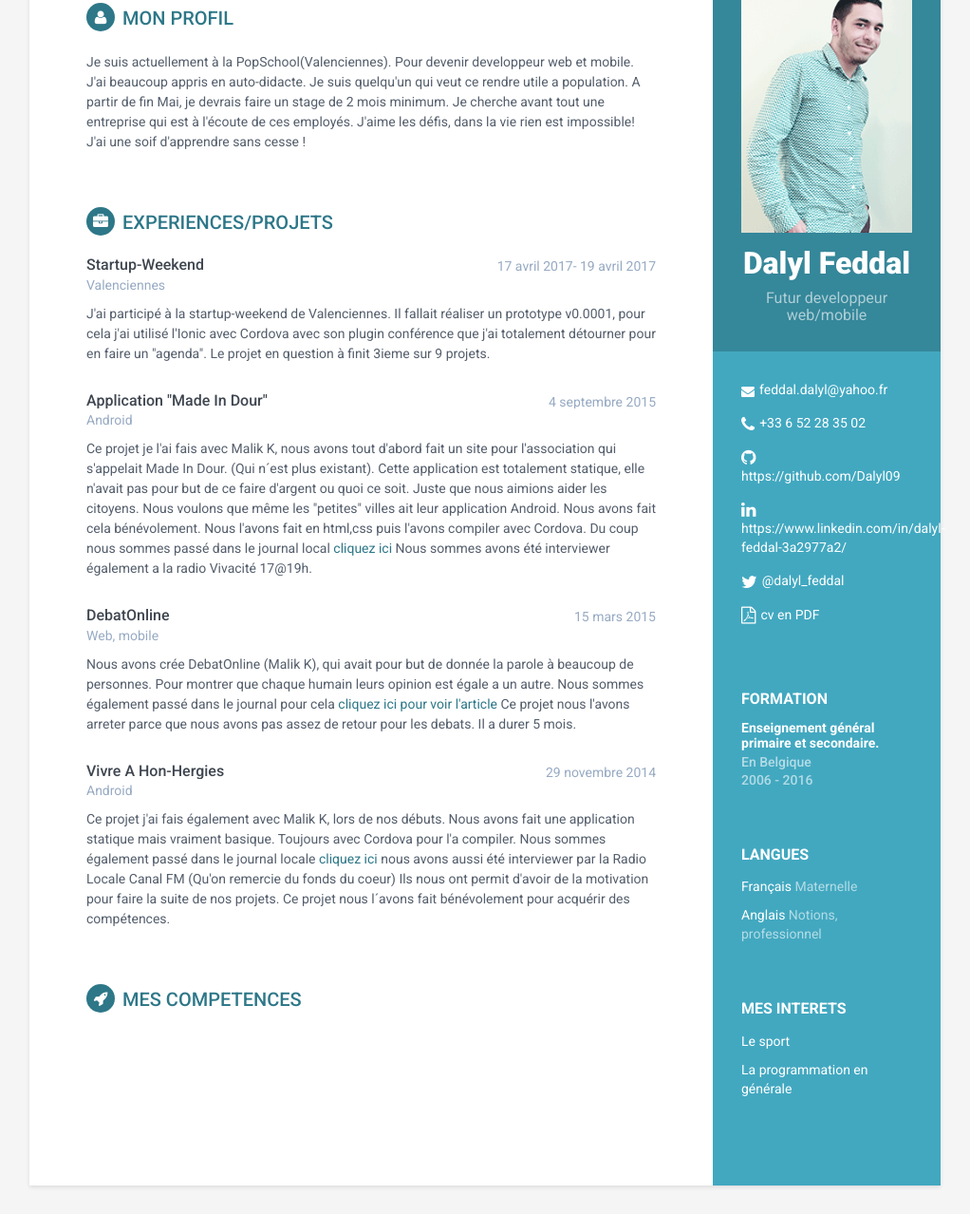
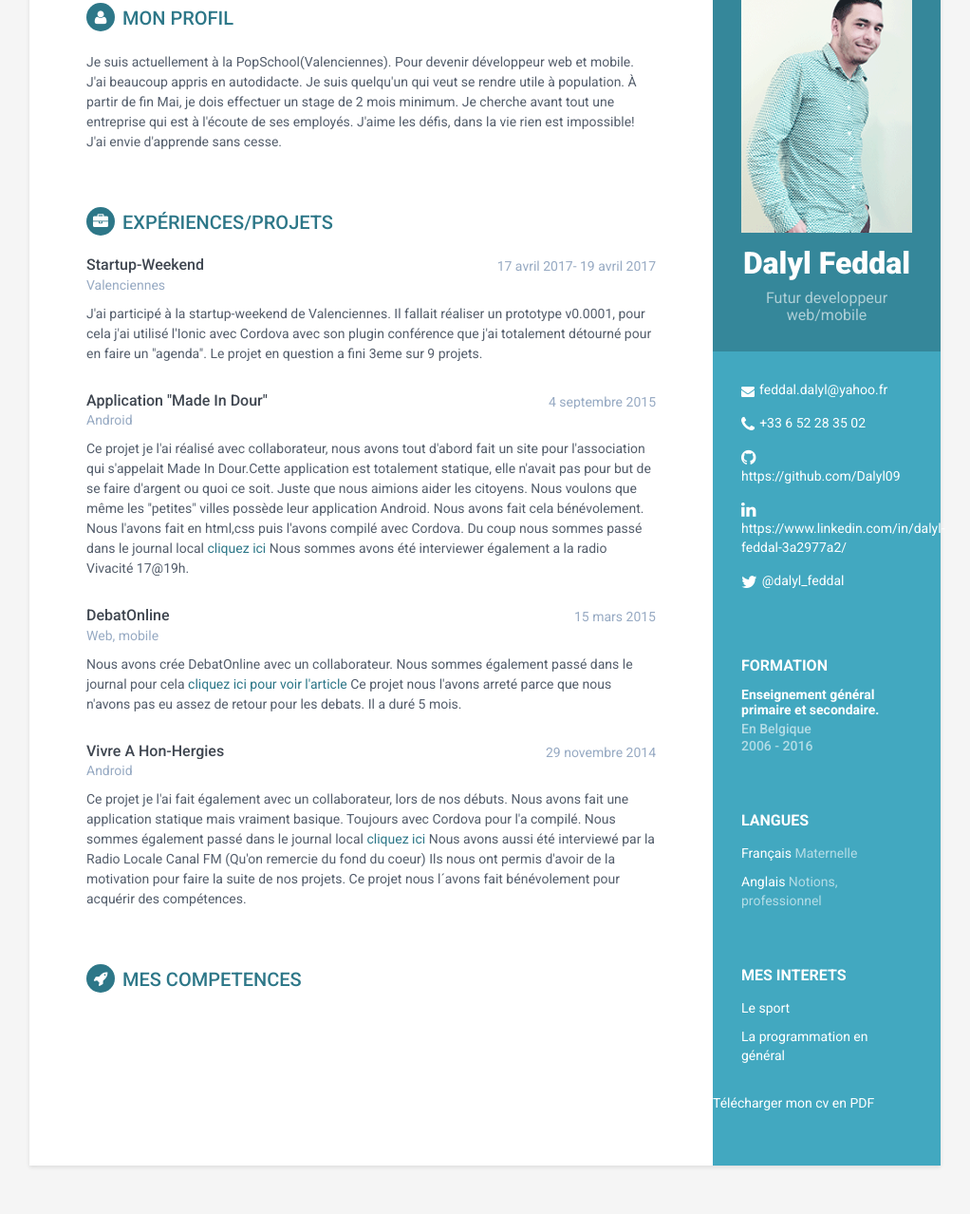
Before and after one commit to Dalyl09/DalylFeddal, a plain HTML site: page index.html in a window 1280 px wide. Shown: the part 85-1363 px from the top of the page at 95% size, without its empty margins (129-1151 px from the left). After the commit the page ends 1342 px from the top, so only its background shows below. Drawn offline with Linux system fonts and the light colour scheme.

Commit message:
modified text

```diff
--- a/index.html
+++ b/index.html
@@ -6,7 +6,8 @@
 	<meta charset="utf-8">
 	<meta http-equiv="X-UA-Compatible" content="IE=edge">
 	<meta name="viewport" content="width=device-width, initial-scale=1.0">
-	<meta name="description" content="Cv en ligne Dalyl Feddal">
+	<meta name="description" content="Responsive HTML5 Resume/CV Template for Developers">
+	<meta name="author" content="Xiaoying Riley at 3rd Wave Media">
 	<link rel="shortcut icon" href="favicon.ico">
 	<link href='https://fonts.googleapis.com/css?family=Roboto:400,500,400italic,300italic,300,500italic,700,700italic,900,900italic' rel='stylesheet' type='text/css'>
 	<link rel="stylesheet" href="https://cdn.rawgit.com/konpa/devicon/4f6a4b08efdad6bb29f9cc801f5c07e263b39907/devicon.min.css">
@@ -40,8 +41,6 @@
 					<li class="linkedin"><i class="fa fa-github"></i><a href="https://github.com/Dalyl09" target="_blank">https://github.com/Dalyl09</a></li>
 					<li class="github"><i class="fa fa-linkedin"></i><a href="https://www.linkedin.com/in/dalyl-feddal-3a2977a2/" target="_blank">https://www.linkedin.com/in/dalyl-feddal-3a2977a2/</a></li>
 					<li class="twitter"><i class="fa fa-twitter"></i><a href="https://twitter.com/dalyl_feddal" target="_blank">@dalyl_feddal</a></li>
-					<i class="fa fa-file-pdf-o" aria-hidden="true"></i><a href="index.html" download="dalylfeddal.pdf">cv en PDF</a>
-
 				</ul>
 			</div><!--//contact-container-->
 			<div class="education-container container-block">
@@ -65,10 +64,10 @@
 				<h2 class="container-block-title">Mes interets</h2>
 				<ul class="list-unstyled interests-list">
 					<li>Le sport</li>
-					<li>La programmation en générale</li>
+					<li>La programmation en général</li>
 				</ul>
 			</div><!--//interests-->
-
+			<a href="dalylfeddal.pdf"> Télécharger mon cv en PDF </a>
 		</div><!--//sidebar-wrapper-->
 
 		<div class="main-wrapper">
@@ -76,12 +75,12 @@
 			<section class="section summary-section">
 				<h2 class="section-title"><i class="fa fa-user"></i>Mon profil</h2>
 				<div class="summary">
-					<p>Je suis actuellement à la PopSchool(Valenciennes). Pour devenir developpeur web et mobile. J'ai beaucoup appris en auto-didacte. Je suis quelqu'un qui veut ce rendre utile a population. A partir de fin Mai, je devrais faire un stage de 2 mois minimum. Je cherche avant tout une entreprise qui est à l'écoute de ces employés. J'aime les défis, dans la vie rien est impossible! J'ai une soif d'apprendre sans cesse !</p>
+					<p>Je suis actuellement à la PopSchool(Valenciennes). Pour devenir développeur web et mobile. J'ai beaucoup appris en autodidacte. Je suis quelqu'un qui veut se rendre utile à population. À partir de fin Mai, je dois effectuer un stage de 2 mois minimum. Je cherche avant tout une entreprise qui est à l'écoute de ses employés. J'aime les défis, dans la vie rien est impossible! J'ai envie d'apprende sans cesse.</p>
 				</div><!--//summary-->
 			</section><!--//section-->
 
 			<section class="section experiences-section">
-				<h2 class="section-title"><i class="fa fa-briefcase"></i>Experiences/projets</h2>
+				<h2 class="section-title"><i class="fa fa-briefcase"></i>Expériences/projets</h2>
 
 				<div class="item">
 					<div class="meta">
@@ -92,7 +91,7 @@
 						<div class="company">Valenciennes</div>
 					</div><!--//meta-->
 					<div class="details">
-						<p>J'ai participé à la startup-weekend de Valenciennes. Il fallait réaliser un prototype v0.0001, pour cela j'ai utilisé l'Ionic avec Cordova avec son plugin conférence que j'ai totalement détourner pour en faire un "agenda". Le projet en question à finit 3ieme sur 9 projets.</p>
+						<p>J'ai participé à la startup-weekend de Valenciennes. Il fallait réaliser un prototype v0.0001, pour cela j'ai utilisé l'Ionic avec Cordova avec son plugin conférence que j'ai totalement détourné pour en faire un "agenda". Le projet en question a fini 3eme sur 9 projets.</p>
 					</div><!--//details-->
 				</div><!--//item-->
 
@@ -105,7 +104,7 @@
 						<div class="company">Android</div>
 					</div><!--//meta-->
 					<div class="details">
-						<p>Ce projet je l'ai fais avec Malik K, nous avons tout d'abord fait un site pour l'association qui s'appelait Made In Dour. (Qui n´est plus existant). Cette application est totalement statique, elle n'avait pas pour but de ce faire d'argent ou quoi ce soit. Juste que nous aimions aider les citoyens. Nous voulons que même les "petites" villes ait leur application Android. Nous avons fait cela bénévolement. Nous l'avons fait en html,css puis l'avons compiler avec Cordova. Du coup nous sommes passé dans le journal local <a href="http://www.laprovince.be/1368004/article/2015-09-03/dour-deux-adolescents-ont-cree-une-application-mobile-pour-la-ville"> cliquez ici</a> Nous sommes avons été interviewer également a la radio Vivacité 17@19h.</p>
+						<p>Ce projet je l'ai réalisé avec collaborateur, nous avons tout d'abord fait un site pour l'association qui s'appelait Made In Dour.Cette application est totalement statique, elle n'avait pas pour but de se faire d'argent ou quoi ce soit. Juste que nous aimions aider les citoyens. Nous voulons que même les "petites" villes possède leur application Android. Nous avons fait cela bénévolement. Nous l'avons fait en html,css puis l'avons compilé avec Cordova. Du coup nous sommes passé dans le journal local <a href="http://www.laprovince.be/1368004/article/2015-09-03/dour-deux-adolescents-ont-cree-une-application-mobile-pour-la-ville"> cliquez ici</a> Nous sommes avons été interviewer également a la radio Vivacité 17@19h.</p>
 
 					</div><!--//details-->
 				</div><!--//item-->
@@ -119,7 +118,7 @@
 						<div class="company">Web, mobile</div>
 					</div><!--//meta-->
 					<div class="details">
-						<p>Nous avons crée DebatOnline (Malik K), qui avait pour but de donnée la parole à beaucoup de personnes. Pour montrer que chaque humain leurs opinion est égale a un autre. Nous sommes également passé dans le journal pour cela <a href="http://www.charentelibre.fr/2015/03/15/un-lyceen-de-chabanais-cofonde-un-site-web-de-debats-d-actualite,1944674.php">cliquez ici pour voir l'article</a> Ce projet nous l'avons arreter parce que nous avons pas assez de retour pour les debats. Il a durer 5 mois.</p>
+						<p>Nous avons crée DebatOnline avec un collaborateur. Nous sommes également passé dans le journal pour cela <a href="http://www.charentelibre.fr/2015/03/15/un-lyceen-de-chabanais-cofonde-un-site-web-de-debats-d-actualite,1944674.php">cliquez ici pour voir l'article</a> Ce projet nous l'avons arreté parce que nous n'avons pas eu assez de retour pour les debats. Il a duré 5 mois.</p>
 					</div><!--//details-->
 				</div><!--//item-->
 
@@ -132,7 +131,7 @@
 						<div class="company">Android</div>
 					</div><!--//meta-->
 					<div class="details">
-						<p>Ce projet j'ai fais également avec Malik K, lors de nos débuts. Nous avons fait une application statique mais vraiment basique. Toujours avec Cordova pour l'a compiler. Nous sommes également passé dans le journal locale <a href="http://www.lavoixdunord.fr/region/hon-hergies-a-17-ans-il-cree-une-appli-smartphone-pour-ia23b44371n2521674"> cliquez ici </a>   nous avons aussi été interviewer par la Radio Locale Canal FM (Qu'on remercie du fonds du coeur) Ils nous ont permit d'avoir de la motivation pour faire la suite de nos projets. Ce projet nous l´avons fait bénévolement pour acquérir des compétences.</p>
+						<p>Ce projet je l'ai fait également avec un collaborateur, lors de nos débuts. Nous avons fait une application statique mais vraiment basique. Toujours avec Cordova pour l'a compilé. Nous sommes également passé dans le journal local <a href="http://www.lavoixdunord.fr/region/hon-hergies-a-17-ans-il-cree-une-appli-smartphone-pour-ia23b44371n2521674"> cliquez ici </a>  Nous avons aussi été interviewé par la Radio Locale Canal FM (Qu'on remercie du fond du coeur) Ils nous ont permis d'avoir de la motivation pour faire la suite de nos projets. Ce projet nous l´avons fait bénévolement pour acquérir des compétences.</p>
 					</div><!--//details-->
 				</div><!--//item-->
 
```
